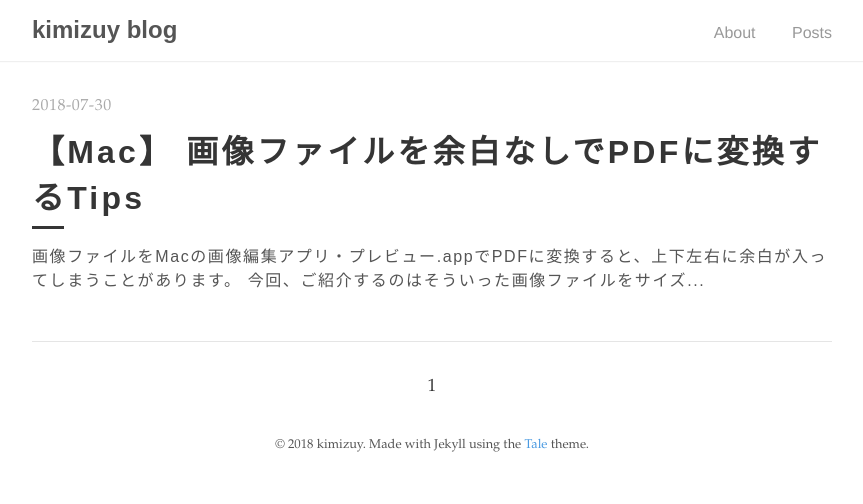
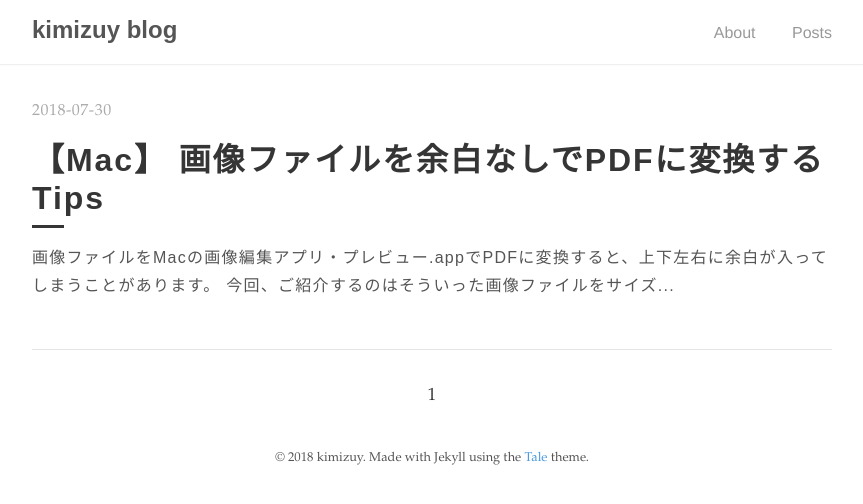
Before and after one commit to kimizuy/archive, a Jekyll site: the page built from kimizuy-blog-by-Jekyll/index.html, in a window 1280 px wide. Shown: the top 504 px of the page, without its empty margins (208-1071 px from the left). Built offline with Jekyll 4.4.1, drawn with Linux system fonts in a browser that asks for light colours; nearby versions of some CDN libraries; some web fonts are replaced; the list of posts is cut into pages by our own code.

Commit message:
design fix 5

```diff
--- a/kimizuy-blog-by-Jekyll/_sass/tale/_base.scss
+++ b/kimizuy-blog-by-Jekyll/_sass/tale/_base.scss
@@ -1,6 +1,6 @@
 * {
   @include box-sizing;
-  line-height: 1.5;
+  line-height: 1.8rem;
 }
 
 html,
--- a/kimizuy-blog-by-Jekyll/_sass/tale/_catalogue.scss
+++ b/kimizuy-blog-by-Jekyll/_sass/tale/_catalogue.scss
@@ -29,7 +29,7 @@
     font-weight: 700;
     margin: .5rem 0;
 
-    letter-spacing: 0.2rem;
+    letter-spacing: 0.12rem;
   }
 
   &-line {
@@ -40,6 +40,6 @@
   }
 
   p{
-    letter-spacing: 0.1rem;
+    letter-spacing: 0.08rem;
   }
 }
--- a/kimizuy-blog-by-Jekyll/_sass/tale/_layout.scss
+++ b/kimizuy-blog-by-Jekyll/_sass/tale/_layout.scss
@@ -10,7 +10,7 @@ footer,
   display: block;
   margin: 0 auto;
   max-width: 800px;
-  width: 85%;
+  width: 87%;
 }
 
 .nav {
--- a/kimizuy-blog-by-Jekyll/_sass/tale/_post.scss
+++ b/kimizuy-blog-by-Jekyll/_sass/tale/_post.scss
@@ -17,7 +17,7 @@
     font-size: 2rem; //4rem;
     margin: 0.6rem 0;
     text-align: center;
-    letter-spacing: 0.2rem;
+    letter-spacing: 0.12rem;
   }
 
   &-line {
@@ -30,12 +30,12 @@
   p {
     margin: 0 0 1rem;
     text-align: justify;
-    line-height: 1.5rem;
-    letter-spacing: 0.1rem;
+    line-height: 1.8rem;
+    letter-spacing: 0.08rem;
   }
 
   li {
-    line-height: 1.5rem;
+    line-height: 1.8rem;
     letter-spacing: 0.1rem;
   }
 
```
